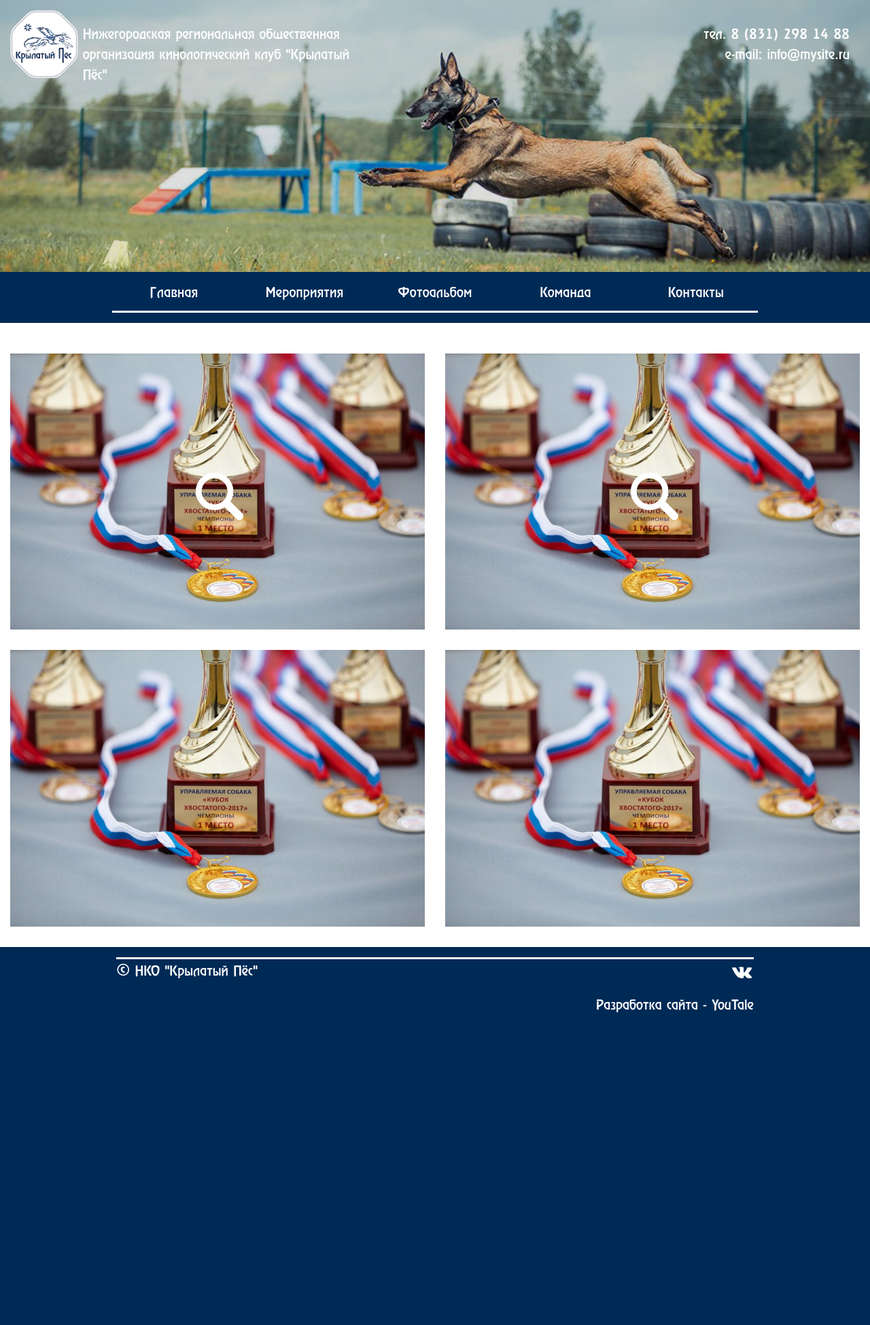
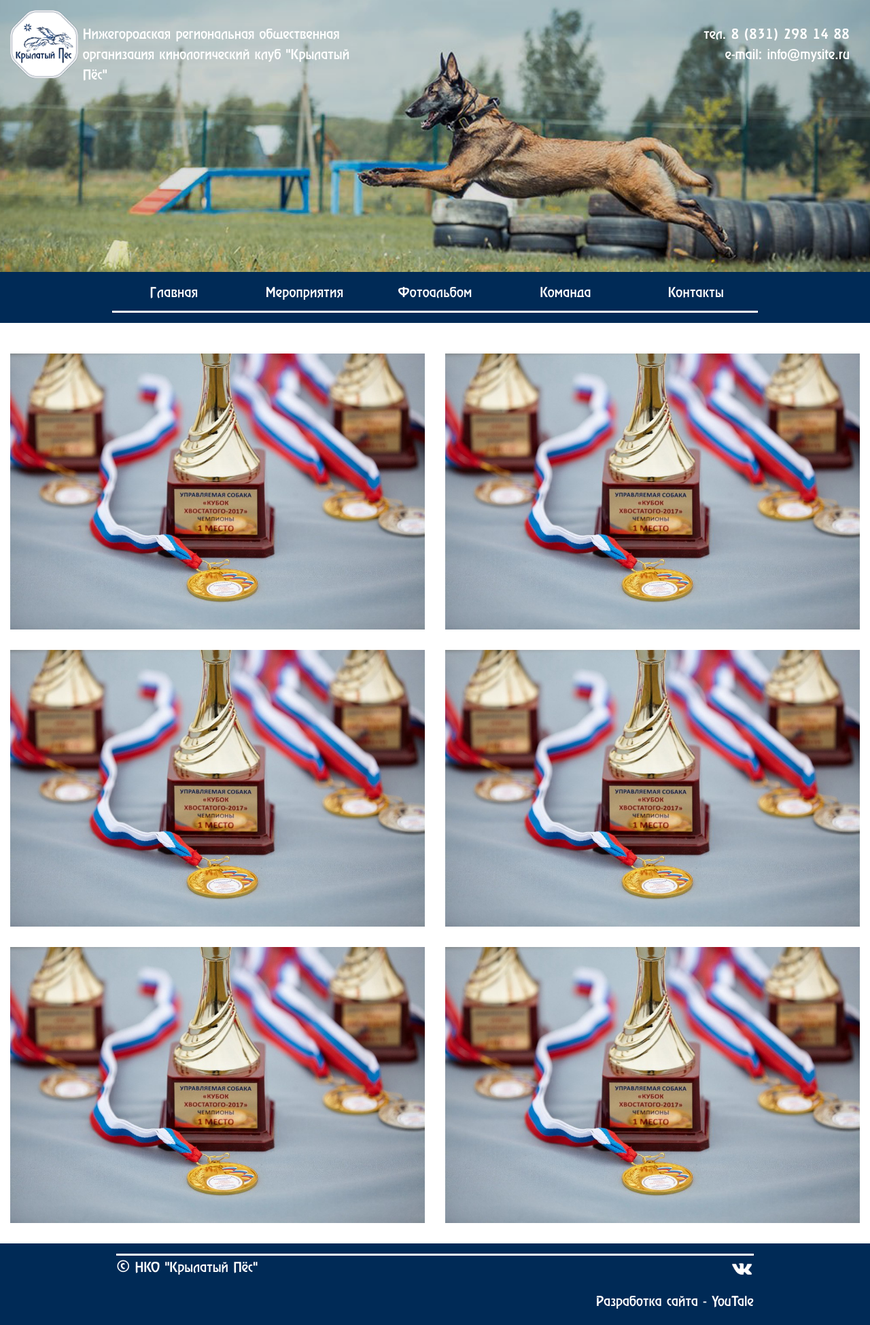
Before and after one commit to ivashmelev/wingsdog, a PHP site: page /photo.php in a window 1280 px wide. Shown: the whole page at 68% size. Before the commit the page ends 1489 px from the top, so only its background shows below. Run offline with PHP 8.4, Linux system fonts and the light colour scheme; some libraries are stand-ins or nearby versions.

Commit message:
Подготовление к первому залитию на бесплатный хостинг

```diff
--- a/css/style.css
+++ b/css/style.css
@@ -173,10 +173,11 @@ html{
 
 .photo img{
     width: 100%;
+    transition: all 0.3s linear;
 }
 
 .photo:hover{
-    box-shadow:0 0 0 5000px rgba(0, 0, 0, 0.9) inset;
+    box-shadow:0 0 0 5000px rgba(0, 0, 0, 0.99) inset;
 }
 
 .photo:hover img{
@@ -222,6 +223,7 @@ html{
     width: 50px;
     height: 50px;
     float: right;
+    cursor: pointer;
 }
 
 .carousel-close label{
--- a/js/map.js
+++ b/js/map.js
@@ -208,7 +208,7 @@ window.onload = function(){
         var marker = new google.maps.Marker({
           position: uluru,
           map: map,
-          icon:"img/vk.png"
+          icon:"img/icon2.png"
         });
         marker.setMap(map);
         // });
--- a/photo.php
+++ b/photo.php
@@ -31,7 +31,7 @@
                     <div class="col-lg-12">
                         <div class="header__background">
                             <div class="row">
-                                <div class="col-lg-1 col-md-2 col-sm-3">
+                                <div class="col-xl-1 col-lg-2 col-md-2 col-sm-3">
                                     <div class="header__logo">
 
                                     </div>
@@ -41,11 +41,11 @@
                                         <p class="head-text">Нижегородская региональная общественная организация кинологический клуб "Крылатый Пёс"</p>
                                     </div>
                                 </div>
-                                <div class="col-lg-4">
-                                </div>
-                                <div class="col-lg-3">
+                                <!-- <div class="col-lg-3">
+                                </div> -->
+                                <div class="col">
                                     <div class="header__text text_phone">
-                                        <p class="head-text">тел. 8 (831) 298 14 88</p>
+                                        <p class="head-text">тел.&nbsp;8&nbsp;(831)&nbsp;298&nbsp;14&nbsp;88</p>
                                         <p class="head-text">e-mail: info@mysite.ru</p>
                                     </div>
                                 </div>
@@ -112,13 +112,25 @@
                                 <div class="photo">
                                     <img src="/img/news1.jpg" alt="">
                                 </div>
-                                <img class="zoom" src="/img/zoom.png" alt="">
                             </div>
                             <div class="col-lg-6">
                                 <div class="photo">
                                     <img src="/img/news1.jpg" alt="">
                                 </div>
-                                <img class="zoom" src="/img/zoom.png" alt="">
+                            </div>
+                        </div>
+                    </div>
+                    <div class="block-photo">
+                        <div class="row">
+                            <div class="col-lg-6">
+                                <div class="photo">
+                                    <img src="/img/news1.jpg" alt="">
+                                </div>
+                            </div>
+                            <div class="col-lg-6">
+                                <div class="photo">
+                                    <img src="/img/news1.jpg" alt="">
+                                </div>
                             </div>
                         </div>
                     </div>
```
Also changed, not shown: contacts.php (+6 -6 lines), index.php (+5 -5 lines), news.php (+5 -5 lines), team.php (+5 -5 lines), img/icon.png (added), img/icon2.png (added).
